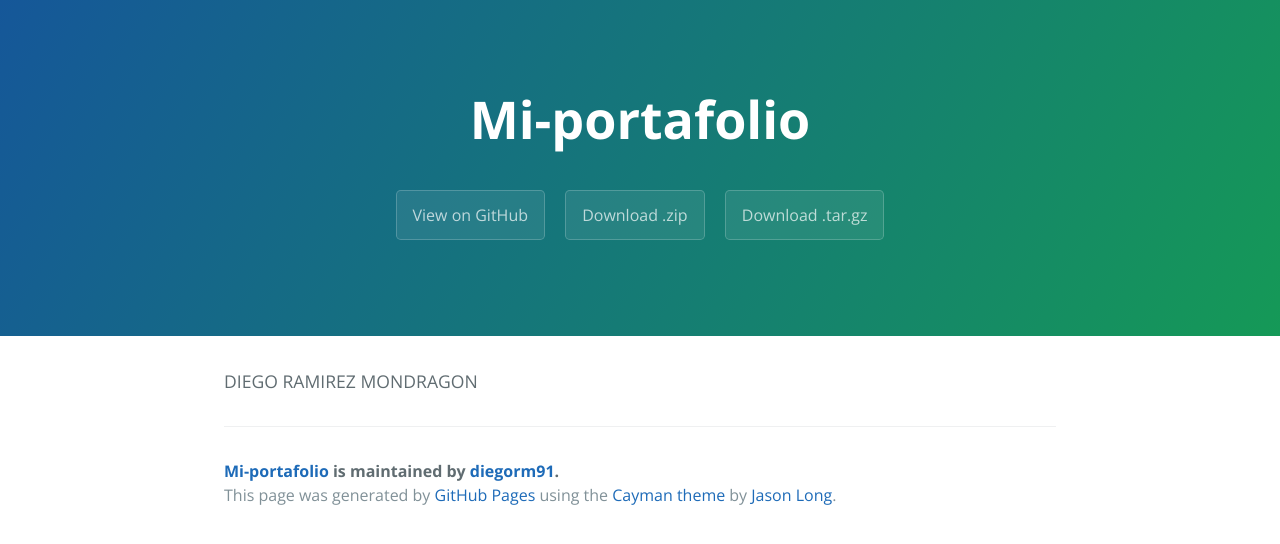
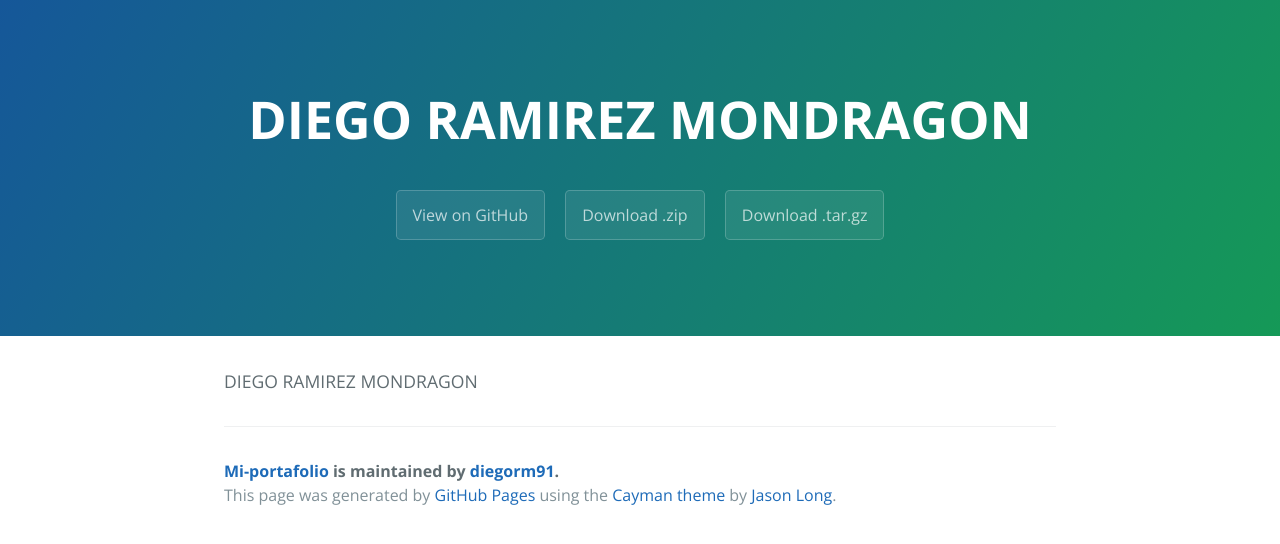
Before and after one commit to diegorm91/MI-PORTAFOLIO, a plain HTML site: page index.html in a window 1280 px wide. Drawn offline with nearby package versions, Linux system fonts and the light colour scheme.

Commit message:
AGREGUE MI NOMBRE AL PORTAFOLIO

```diff
--- a/index.html
+++ b/index.html
@@ -11,7 +11,7 @@
   </head>
   <body>
     <section class="page-header">
-      <h1 class="project-name">Mi-portafolio</h1>
+      <h1 class="project-name">DIEGO RAMIREZ MONDRAGON</h1>
       <h2 class="project-tagline"></h2>
       <a href="https://github.com/diegorm91/MI-PORTAFOLIO" class="btn">View on GitHub</a>
       <a href="https://github.com/diegorm91/MI-PORTAFOLIO/zipball/master" class="btn">Download .zip</a>
```
